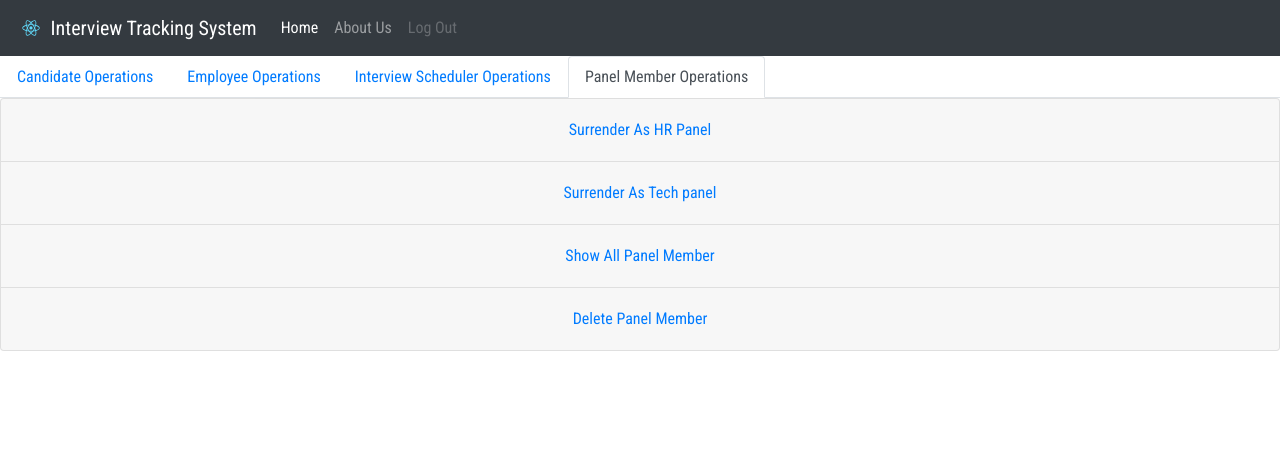
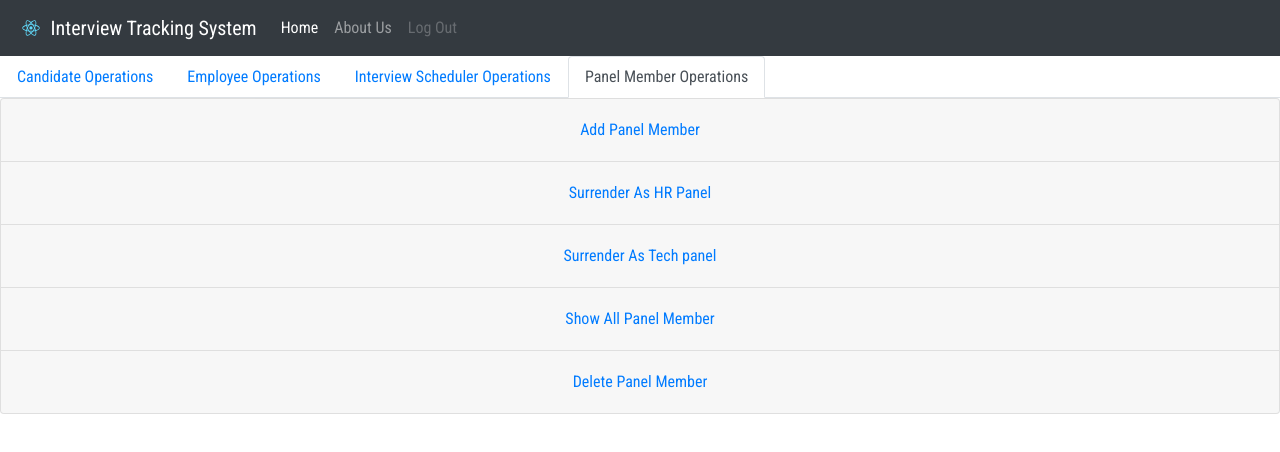
Before and after one commit to neetimishra98/Sprint3_InterviewTrackingSystem, a React (Create React App) app: page / in a window 1280 px wide. Both pictures are taken after a click on the tab "Panel Member Operations". Shown: the top 452 px of the page. Built offline with nearby package versions, Linux system fonts and the light colour scheme.

Commit message:
add panel member component update imports

```diff
--- a/src/components/panelmember/PanelMemberForAdmin.js
+++ b/src/components/panelmember/PanelMemberForAdmin.js
@@ -3,6 +3,7 @@ import SurrenderAsHR from './services/surrenderAsHr'
 import ShowPanelMembers from './services/showpanelmember'
 import DeletePanelMember from './services/deletepanelmember'
 import SurrenderAsTechPanel from './services/surrenderastechpanel'
+import AddPanelMember from './services/addpanelmember'
 
 import { Accordion, Card, Button } from 'react-bootstrap'
 
@@ -14,6 +15,19 @@ const PanelMemberForAdmin = () => {
                 <Card>
                     <Card.Header>
                         <Accordion.Toggle as={Button} variant="link" eventKey="0">
+                            Add Panel Member
+                        </Accordion.Toggle>
+                    </Card.Header>
+                    <Accordion.Collapse eventKey="0">
+                    {/* Search an Panel component */}
+                    <Card.Body><AddPanelMember></AddPanelMember></Card.Body>
+                    {/* Search an Panel component */}
+                    </Accordion.Collapse>
+                </Card>
+
+                <Card>
+                    <Card.Header>
+                        <Accordion.Toggle as={Button} variant="link" eventKey="1">
                             Surrender As HR Panel
                         </Accordion.Toggle>
                     </Card.Header>
@@ -26,7 +40,7 @@ const PanelMemberForAdmin = () => {
 
                 <Card>
                     <Card.Header>
-                    <Accordion.Toggle as={Button} variant="link" eventKey="1">
+                    <Accordion.Toggle as={Button} variant="link" eventKey="2">
                         Surrender As Tech panel
                     </Accordion.Toggle>
                     </Card.Header>
@@ -40,7 +54,7 @@ const PanelMemberForAdmin = () => {
 
                 <Card>
                     <Card.Header>
-                        <Accordion.Toggle as={Button} variant="link" eventKey="2">
+                        <Accordion.Toggle as={Button} variant="link" eventKey="3">
                             Show All Panel Member
                     </Accordion.Toggle>
                     </Card.Header>
@@ -53,7 +67,7 @@ const PanelMemberForAdmin = () => {
 
                 <Card>
                     <Card.Header>
-                        <Accordion.Toggle as={Button} variant="link" eventKey="3">
+                        <Accordion.Toggle as={Button} variant="link" eventKey="4">
                             Delete Panel Member
                     </Accordion.Toggle>
                     </Card.Header>
```
